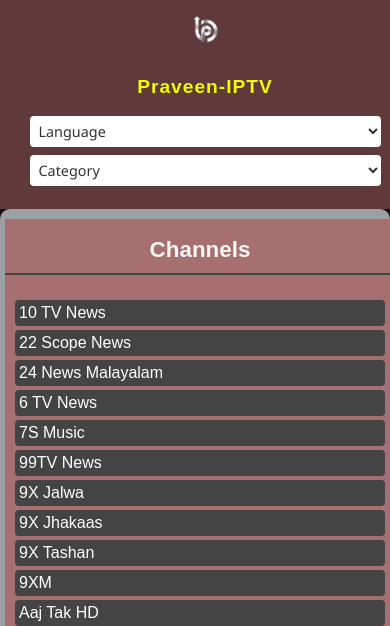
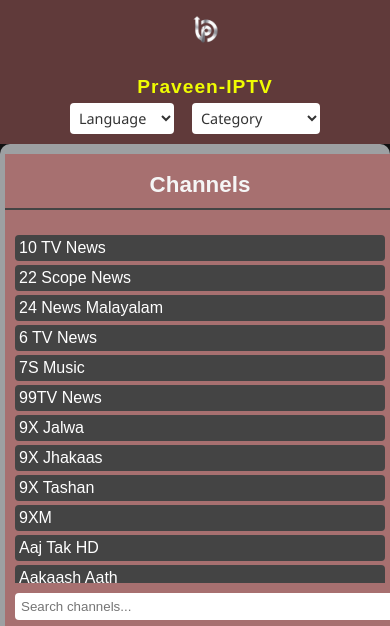
Before and after one commit to PraveenBojja83/praveentv, a plain HTML site: page index.html in a window 390 px wide. Shown: the top 626 px of the page. Drawn offline with Linux system fonts and the light colour scheme.

Commit message:
header mobile view modified dropbox size

```diff
--- a/style.css
+++ b/style.css
@@ -201,7 +201,8 @@ footer {
 
 /* Mobile view adjustments */
 @media (max-width: 768px) {
-  /* Mobile view adjustments */
+
+  /* Header adjustments */
   header {
     height: auto;              /* allow flexible height */
     flex-direction: column;    /* stack sections vertically */
@@ -211,8 +212,7 @@ footer {
   }
 
   .header-left,
-  .header-middle,
-  .header-right {
+  .header-middle {
     flex: none;                /* remove equal width */
     width: 100%;               /* full width each */
     text-align: center;        /* center all content */
@@ -230,12 +230,18 @@ footer {
     letter-spacing: 1px;
   }
 
+  .header-right {
+    display: flex;             /* ✅ make it flex */
+    justify-content: center;   /* center them on small screens */
+    flex-wrap: wrap;           /* allow wrapping if space is tight */
+    gap: 8px;                  /* spacing between dropdowns */
+  }
+
   .header-right select {
-    width: 90%;                /* full-width dropdown */
+    width: auto;               /* keep natural width */
     font-size: 0.9rem;
-    margin: 8px auto;
-    display: block;
   }
+
 
   /* Main container stacks vertically */
   .main-container {
```
